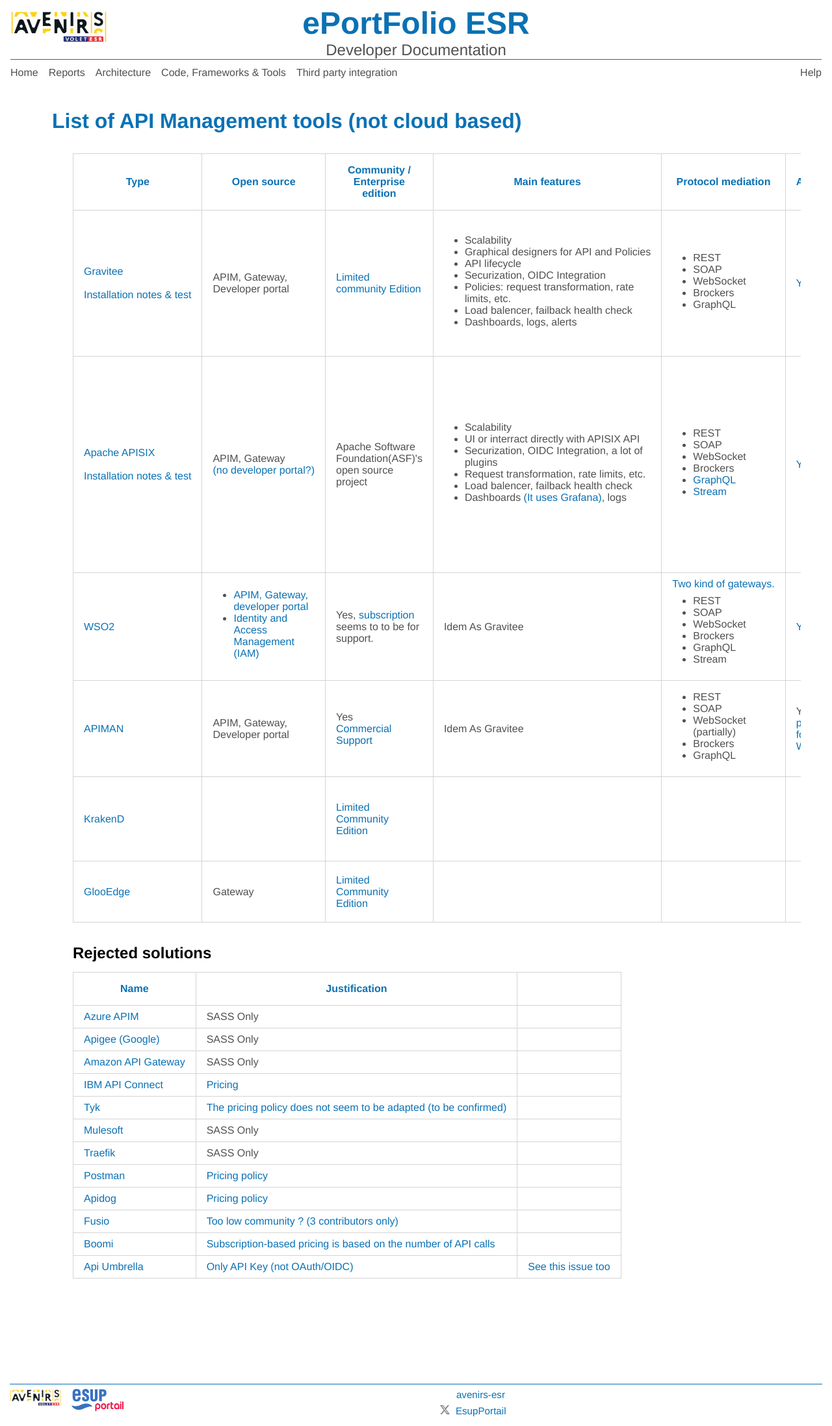
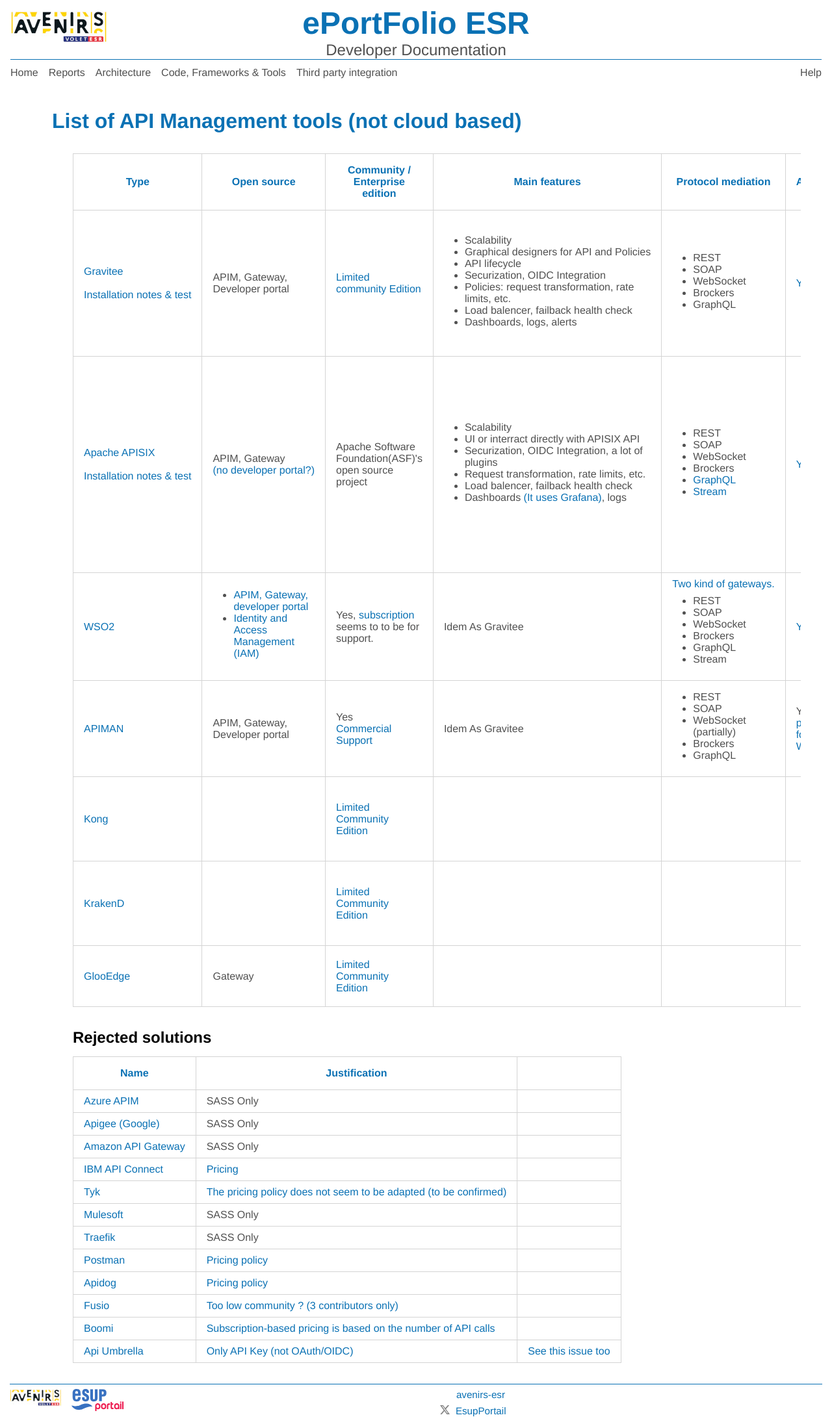
Before and after one commit to giraudin/dev-doc, a Jekyll site: the page built from pages/code-frameworks-tools/apim-list.markdown, in a window 1280 px wide. Shown: the whole page at 65% size. Built offline with Jekyll 4.4.1, drawn with Linux system fonts in a browser that asks for light colours.

Commit message:
docs: typo correction

```diff
--- a/pages/code-frameworks-tools/apim-kong.markdown
+++ b/pages/code-frameworks-tools/apim-kong.markdown
@@ -32,4 +32,4 @@ The above command will install the gateway (with the manager)  and a Postgres da
 
 ## On-premise installation
 - The Enterprise licence is required to go on production, [a lot of functionnalities](https://docs.konghq.com/gateway/latest/kong-enterprise/) are only available with a subscription (e.g. Plugins, Developper Portal, etc).
-- Kong can be installed locally but the [pricing page](https://konghq.com/pricing){:target="_blank"} seems to refer to the SASS mode.
+- Kong can be installed locally but the [pricing page](https://konghq.com/pricing){:target="_blank"} seems to refer to the SAAS mode.
--- a/pages/code-frameworks-tools/apim-list.markdown
+++ b/pages/code-frameworks-tools/apim-list.markdown
@@ -220,6 +220,33 @@ page_content_classes: table-container
 
             </td>
         </tr>
+
+  <tr>
+            <td><a href="https://konghq.com/" target="_blank">Kong</a></td>
+            <td></td>
+            <td><a href="https://www.krakend.io/features/" target="_blank">Limited Community Edition</a></td>
+            <td></td>
+            <td></td>
+            <td></td>
+            <td></td>
+            <td><strong class="blue-text">Cons:</strong>
+                <ul>
+            <li>Too limited CE (missing basic auth & API keys for instance)</li>
+            <li>Pricing unknown need to contact them</li>
+            </ul></td>
+            <td>
+                <ul>
+                    <li><a href="https://www.krakend.io/" target="_blank">www.krakend.io</a></li>
+                    <li><a href="https://github.com/krakend/playground-community" target="_blank">KrakenD Playground</a></li>
+                    <li><a href="https://github.com/krakend/krakend-ce" target="_blank">GitHub repository</a></li>
+                </ul>
+            </td>
+        </tr>
+
+
+
+
+
         <tr>
             <td><a href="https://www.krakend.io" target="_blank">KrakenD</a></td>
             <td></td>
```
